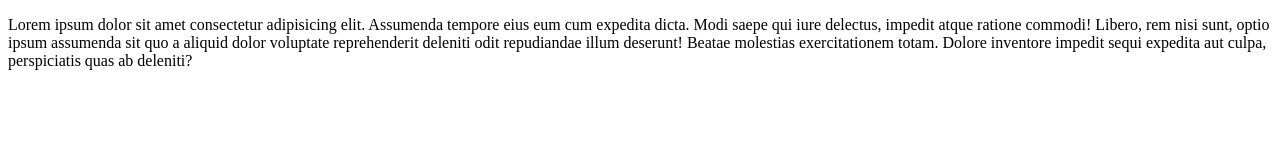
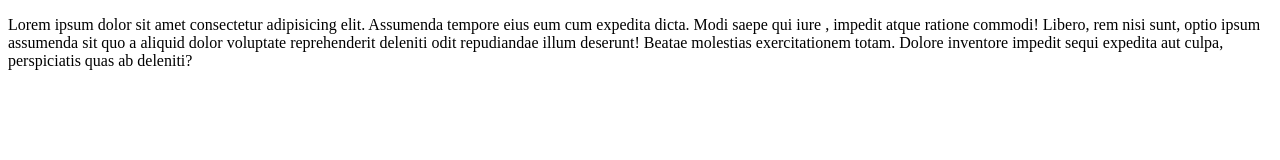
Before and after one commit to Metalfond90/Metaverse, a plain HTML site: page index.html in a window 1280 px wide. Drawn offline with Linux system fonts and the light colour scheme.

Commit message:
Update index.html

```diff
--- a/index.html
+++ b/index.html
@@ -7,6 +7,6 @@
      <title>Meta Project</title>
 </head>
 <body>
-     <p>Lorem ipsum dolor sit amet consectetur adipisicing elit. Assumenda tempore eius eum cum expedita dicta. Modi saepe qui iure delectus, impedit atque ratione commodi! Libero, rem nisi sunt, optio ipsum assumenda sit quo a aliquid dolor voluptate reprehenderit deleniti odit repudiandae illum deserunt! Beatae molestias exercitationem totam. Dolore inventore impedit sequi expedita aut culpa, perspiciatis quas ab deleniti?</p>
+     <p>Lorem ipsum dolor sit amet consectetur adipisicing elit. Assumenda tempore eius eum cum expedita dicta. Modi saepe qui iure , impedit atque ratione commodi! Libero, rem nisi sunt, optio ipsum assumenda sit quo a aliquid dolor voluptate reprehenderit deleniti odit repudiandae illum deserunt! Beatae molestias exercitationem totam. Dolore inventore impedit sequi expedita aut culpa, perspiciatis quas ab deleniti?</p>
 </body>
 </html>
```
